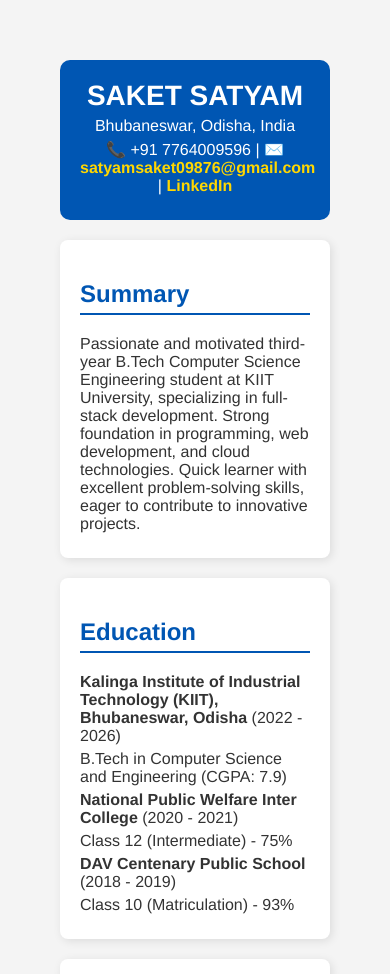
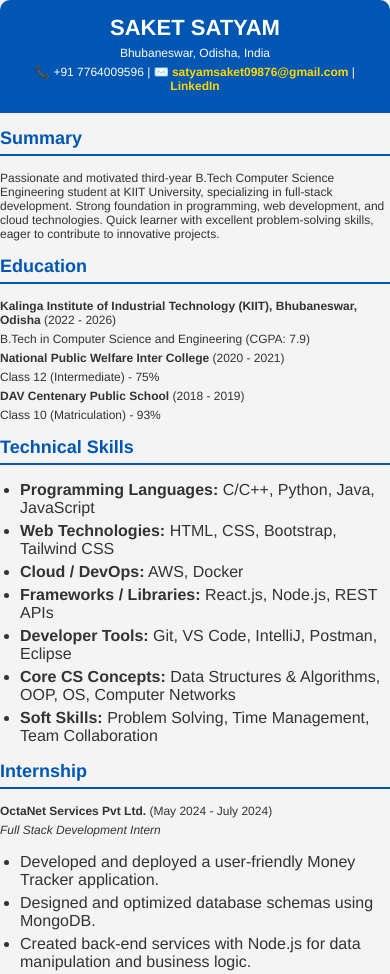
Before and after one commit to Saket-9507/Resume_new, a plain HTML site: page index.html in a window 390 px wide. Shown: the top 974 px of the page. Drawn offline with Linux system fonts and the light colour scheme.

Commit message:
Update styles.css

```diff
--- a/styles.css
+++ b/styles.css
@@ -1,17 +1,19 @@
+/* Global Styles */
 body {
     font-family: "Helvetica", sans-serif;
-    margin: 40px;
-    padding: 20px;
+    margin: 0;
+    padding: 0;
     background-color: #f4f4f4;
     color: #333;
 }
 
+/* Header Section */
 header {
     text-align: center;
     background-color: #0056b3;
     color: white;
     padding: 20px;
-    border-radius: 10px;
+    border-radius: 10px 10px 0 0;
 }
 
 h1 {
@@ -34,10 +36,12 @@ a:hover {
     text-decoration: underline;
 }
 
-section {
+/* Resume Content */
+.container {
+    max-width: 800px;
+    margin: 20px auto;
+    padding: 20px;
     background: white;
-    padding: 20px;
-    margin-top: 20px;
     border-radius: 8px;
     box-shadow: 2px 2px 10px rgba(0, 0, 0, 0.1);
 }
@@ -55,3 +59,43 @@ ul {
 ul li {
     margin-bottom: 5px;
 }
+
+/* Responsive Design */
+@media screen and (max-width: 768px) {
+    .container {
+        width: 90%;
+        margin: 10px auto;
+        padding: 15px;
+    }
+
+    h1 {
+        font-size: 24px;
+    }
+
+    p {
+        font-size: 14px;
+    }
+}
+
+@media screen and (max-width: 480px) {
+    header {
+        padding: 15px;
+    }
+
+    h1 {
+        font-size: 22px;
+    }
+
+    p {
+        font-size: 12px;
+    }
+
+    .container {
+        width: 95%;
+        padding: 10px;
+    }
+
+    h2 {
+        font-size: 18px;
+    }
+}
```
